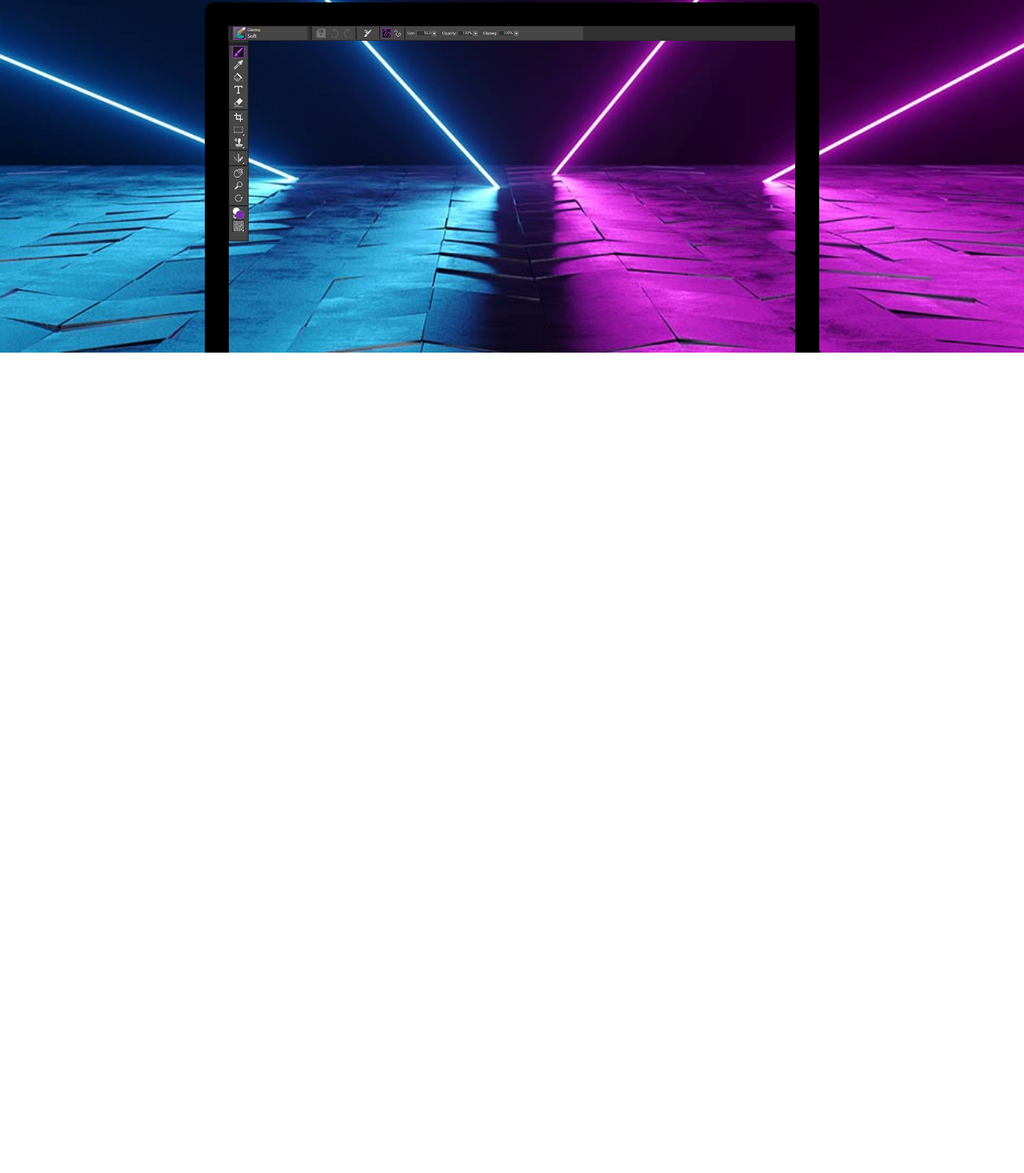
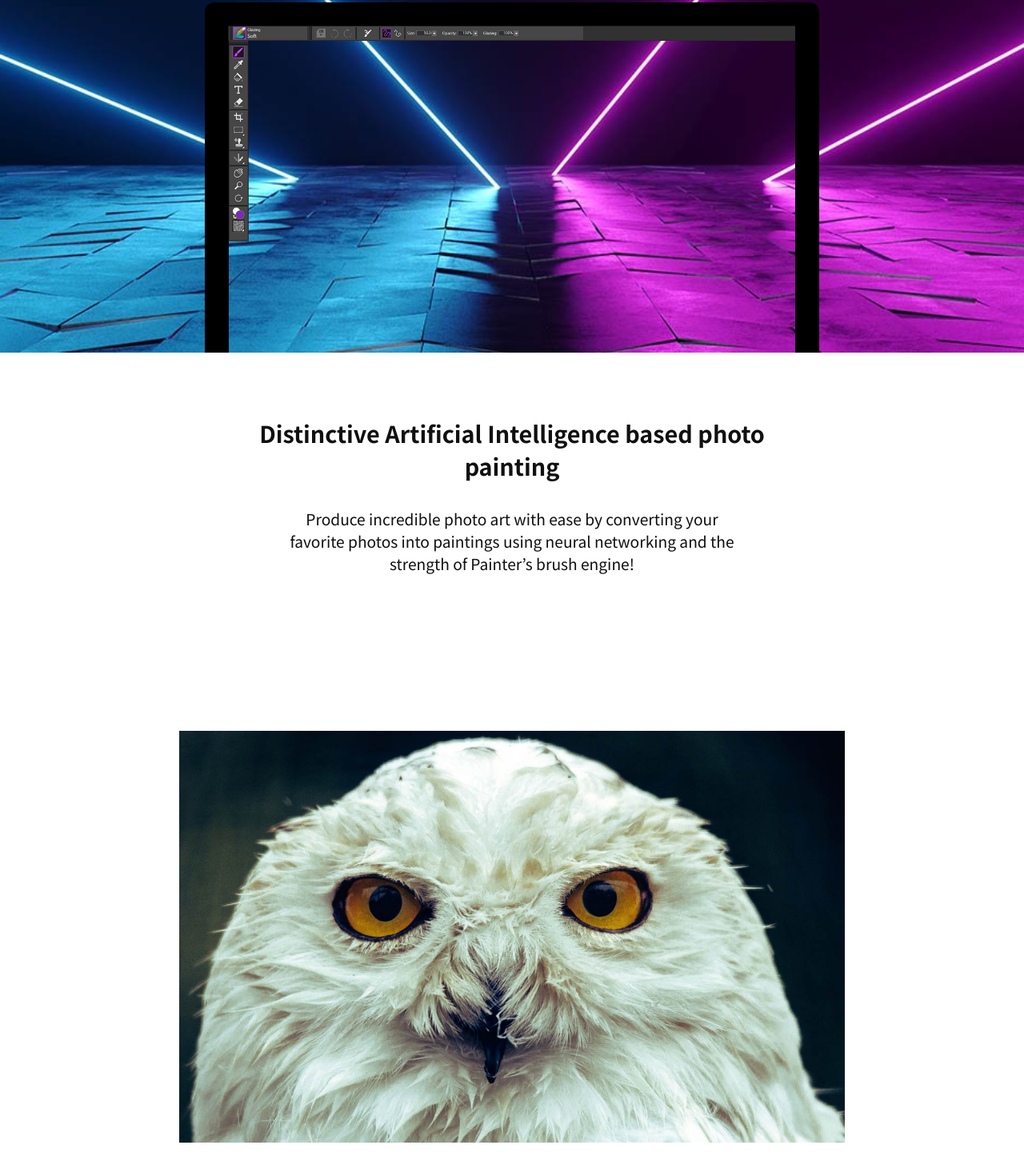
Before and after one commit to CristianGardosi/sass-painter, a website: page index.html in a window 1280 px wide. Shown: the part 1223-2690 px from the top of the page at 80% size. Before the commit the page ends 1664 px from the top, so only its background shows below. Drawn offline with Linux system fonts and the light colour scheme.

Commit message:
EAGLE SECTION START

```diff
--- a/index.html
+++ b/index.html
@@ -214,6 +214,17 @@
                 </div>
             </div>
         </section>
+        <section class="eagle">
+            <div class="eagle-section-container">
+                <div class="eagle-section-text">
+                    <h2>Distinctive Artificial Intelligence based photo painting</h2>
+                    <p>Produce incredible photo art with ease by converting your favorite photos into paintings using neural networking and the strength of Painter’s brush engine!</p>
+                </div>
+                <div class="eagle-img">
+                    <img src="./img/aquila.jpg" alt="">
+                </div>
+            </div>
+        </section>
     </main>
 
 
--- /dev/null
+++ b/src/scss/partials/eagle-section.scss
@@ -0,0 +1,21 @@
+.eagle-section-container {
+    position: relative;
+    height: 130vh;
+    text-align: center;
+
+    .eagle-section-text {
+        @include absolute('horiz');
+        padding-top: $padding5;
+        color: $darkgrey;
+
+        & p {
+            padding: $padding2;
+        }
+    }
+
+    .eagle-img img {
+        @include absolute('horiz');
+        bottom: 5%;
+        width: 65%;
+    }
+}
--- a/src/scss/style.scss
+++ b/src/scss/style.scss
@@ -17,3 +17,6 @@
 
 // !THIRD MAIN AREA - PINK & BLUE
 @import "partials/pink&blue-section.scss";
+
+// !FOURTH MAIN AREA - EAGLE
+@import "partials/eagle-section.scss";
```
Also changed, not shown: dist/css/style.css, img/aquila.jpg (added).
